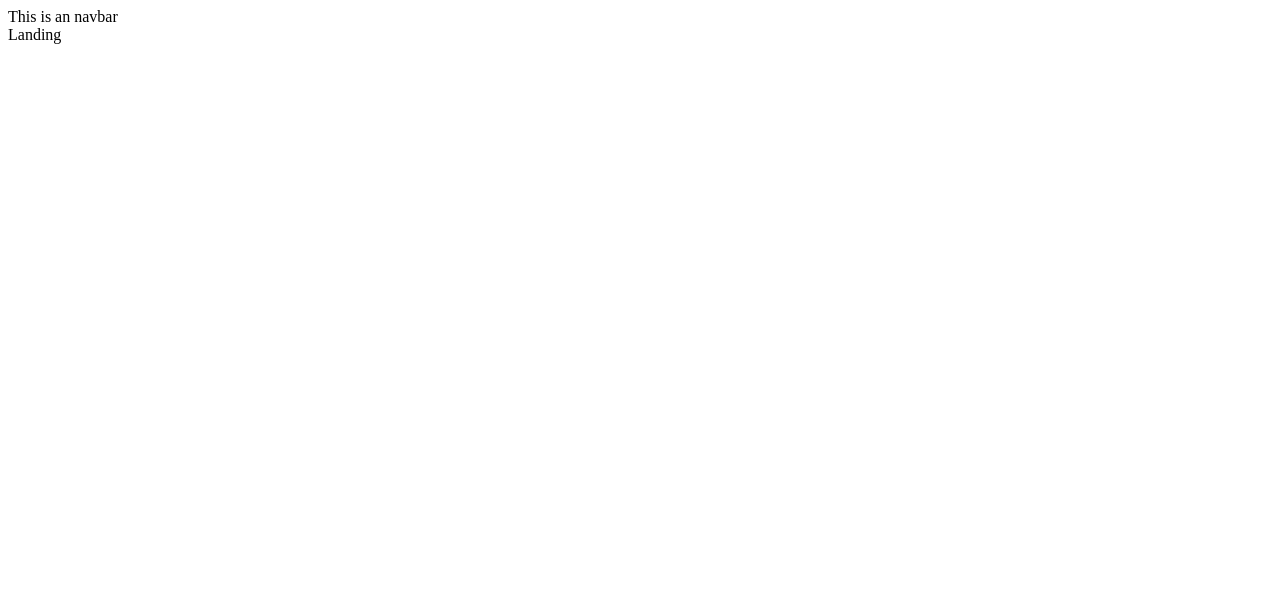
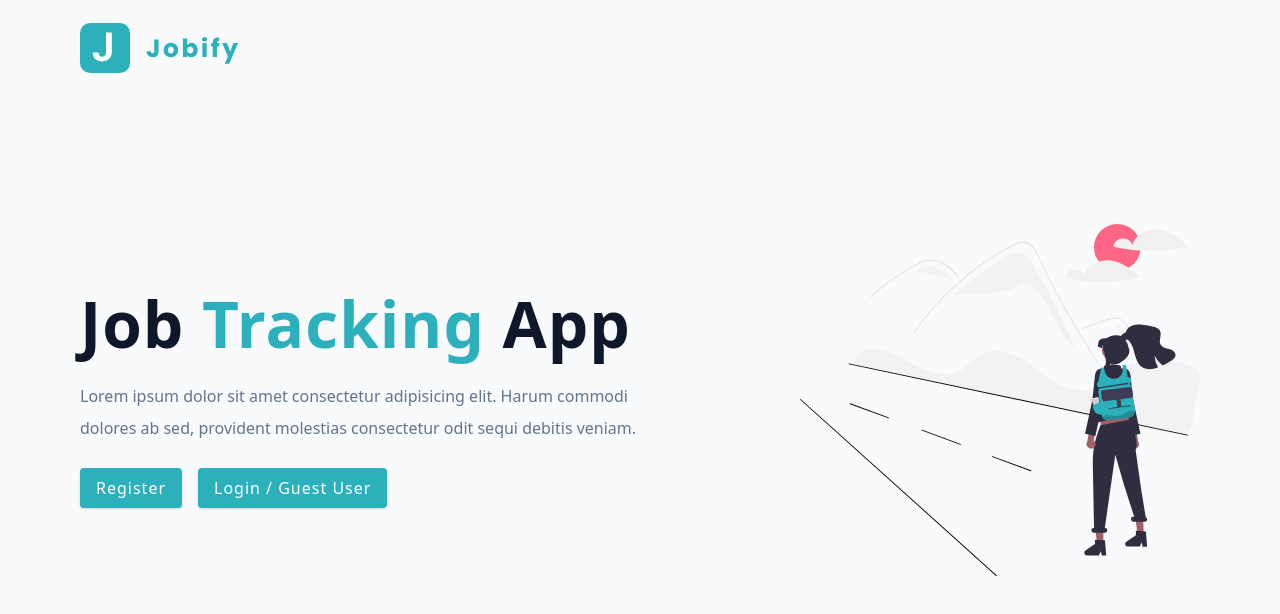
Before and after one commit to Theprathamshah/TalentHub, a React (Vite) app: page / in a window 1280 px wide. Shown: the top 614 px of the page. Built offline with nearby package versions, Linux system fonts and the light colour scheme.

Commit message:
added styling to landing page and completed it

```diff
--- a/src/assets/wrappers/LandingPage.js
+++ b/src/assets/wrappers/LandingPage.js
@@ -1,4 +1,4 @@
-import styled from 'styled-components';
+import styled from "styled-components";
 
 const Wrapper = styled.section`
 	nav {
--- /dev/null
+++ b/src/components/Logo.jsx
@@ -0,0 +1,6 @@
+import logo from "../assets/images/logo.svg";
+
+const Logo = () => {
+	return <img src={logo} alt='jobify' className='logo' />;
+};
+export default Logo;
--- /dev/null
+++ b/src/components/index.js
@@ -0,0 +1 @@
+export { default as Logo } from "./Logo";
--- a/src/index.css
+++ b/src/index.css
@@ -0,0 +1,360 @@
+/* ============= GLOBAL CSS =============== */
+
+*,
+::after,
+::before {
+    margin: 0;
+    padding: 0;
+    box-sizing: border-box;
+}
+
+html {
+    font-size: 100%;
+}
+
+/*16px*/
+
+:root {
+    /* colors */
+    --primary-50: #e0fcff;
+    --primary-100: #bef8fd;
+    --primary-200: #87eaf2;
+    --primary-300: #54d1db;
+    --primary-400: #38bec9;
+    --primary-500: #2cb1bc;
+    --primary-600: #14919b;
+    --primary-700: #0e7c86;
+    --primary-800: #0a6c74;
+    --primary-900: #044e54;
+
+    /* grey */
+    --grey-50: #f8fafc;
+    --grey-100: #f1f5f9;
+    --grey-200: #e2e8f0;
+    --grey-300: #cbd5e1;
+    --grey-400: #94a3b8;
+    --grey-500: #64748b;
+    --grey-600: #475569;
+    --grey-700: #334155;
+    --grey-800: #1e293b;
+    --grey-900: #0f172a;
+    /* rest of the colors */
+    --black: #222;
+    --white: #fff;
+    --red-light: #f8d7da;
+    --red-dark: #842029;
+    --green-light: #d1e7dd;
+    --green-dark: #0f5132;
+
+    --small-text: 0.875rem;
+    --extra-small-text: 0.7em;
+    /* rest of the vars */
+
+    --border-radius: 0.25rem;
+    --letter-spacing: 1px;
+    --transition: 0.3s ease-in-out all;
+    --max-width: 1120px;
+    --fixed-width: 600px;
+    --fluid-width: 90vw;
+    --nav-height: 6rem;
+    /* box shadow*/
+    --shadow-1: 0 1px 3px 0 rgba(0, 0, 0, 0.1), 0 1px 2px 0 rgba(0, 0, 0, 0.06);
+    --shadow-2: 0 4px 6px -1px rgba(0, 0, 0, 0.1),
+        0 2px 4px -1px rgba(0, 0, 0, 0.06);
+    --shadow-3: 0 10px 15px -3px rgba(0, 0, 0, 0.1),
+        0 4px 6px -2px rgba(0, 0, 0, 0.05);
+    --shadow-4: 0 20px 25px -5px rgba(0, 0, 0, 0.1),
+        0 10px 10px -5px rgba(0, 0, 0, 0.04);
+    /* DARK MODE */
+
+    --dark-mode-bg-color: #333;
+    --dark-mode-text-color: #f0f0f0;
+    --dark-mode-bg-secondary-color: #3f3f3f;
+    --dark-mode-text-secondary-color: var(--grey-300);
+
+    --background-color: var(--grey-50);
+    --text-color: var(--grey-900);
+    --background-secondary-color: var(--white);
+    --text-secondary-color: var(--grey-500);
+}
+
+.dark-theme {
+    --text-color: var(--dark-mode-text-color);
+    --background-color: var(--dark-mode-bg-color);
+    --text-secondary-color: var(--dark-mode-text-secondary-color);
+    --background-secondary-color: var(--dark-mode-bg-secondary-color);
+}
+
+body {
+    background: var(--background-color);
+    color: var(--text-color);
+    font-family: system-ui, -apple-system, BlinkMacSystemFont, 'Segoe UI', Roboto,
+        Oxygen, Ubuntu, Cantarell, 'Open Sans', 'Helvetica Neue', sans-serif;
+    font-weight: 400;
+    line-height: 1;
+}
+
+p {
+    margin: 0;
+}
+
+h1,
+h2,
+h3,
+h4,
+h5 {
+    margin: 0;
+    font-weight: 400;
+    line-height: 1;
+    text-transform: capitalize;
+    letter-spacing: var(--letter-spacing);
+}
+
+h1 {
+    font-size: clamp(2rem, 5vw, 5rem);
+    /* Large heading */
+}
+
+h2 {
+    font-size: clamp(1.5rem, 3vw, 3rem);
+    /* Medium heading */
+}
+
+h3 {
+    font-size: clamp(1.25rem, 2.5vw, 2.5rem);
+    /* Small heading */
+}
+
+h4 {
+    font-size: clamp(1rem, 2vw, 2rem);
+    /* Extra small heading */
+}
+
+h5 {
+    font-size: clamp(0.875rem, 1.5vw, 1.5rem);
+    /* Tiny heading */
+}
+
+/* BIGGER FONTS */
+/* h1 {
+  font-size: clamp(3rem, 6vw, 6rem);
+}
+
+h2 {
+  font-size: clamp(2.5rem, 5vw, 5rem);
+}
+
+h3 {
+  font-size: clamp(2rem, 4vw, 4rem);
+}
+
+h4 {
+  font-size: clamp(1.5rem, 3vw, 3rem);
+}
+
+h5 {
+  font-size: clamp(1rem, 2vw, 2rem);
+}
+ */
+
+.text {
+    margin-bottom: 1.5rem;
+    max-width: 40em;
+}
+
+small,
+.text-small {
+    font-size: var(--small-text);
+}
+
+a {
+    text-decoration: none;
+}
+
+ul {
+    list-style-type: none;
+    padding: 0;
+}
+
+.img {
+    width: 100%;
+    display: block;
+    object-fit: cover;
+}
+
+/* buttons */
+
+.btn {
+    cursor: pointer;
+    color: var(--white);
+    background: var(--primary-500);
+    border: transparent;
+    border-radius: var(--border-radius);
+    letter-spacing: var(--letter-spacing);
+    padding: 0.375rem 0.75rem;
+    box-shadow: var(--shadow-1);
+    transition: var(--transition);
+    text-transform: capitalize;
+    display: inline-block;
+}
+
+.btn:hover {
+    background: var(--primary-700);
+    box-shadow: var(--shadow-3);
+}
+
+.btn-hipster {
+    color: var(--primary-500);
+    background: var(--primary-200);
+}
+
+.btn-hipster:hover {
+    color: var(--primary-200);
+    background: var(--primary-700);
+}
+
+.btn-block {
+    width: 100%;
+}
+
+button:disabled {
+    cursor: wait;
+}
+
+.danger-btn {
+    color: var(--red-dark);
+    background: var(--red-light);
+}
+
+.danger-btn:hover {
+    color: var(--white);
+    background: var(--red-dark);
+}
+
+/* alerts */
+.alert {
+    padding: 0.375rem 0.75rem;
+    margin-bottom: 1rem;
+    border-color: transparent;
+    border-radius: var(--border-radius);
+}
+
+.alert-danger {
+    color: var(--red-dark);
+    background: var(--red-light);
+}
+
+.alert-success {
+    color: var(--green-dark);
+    background: var(--green-light);
+}
+
+/* form */
+
+.form {
+    width: 90vw;
+    max-width: var(--fixed-width);
+    background: var(--background-secondary-color);
+    border-radius: var(--border-radius);
+    box-shadow: var(--shadow-2);
+    padding: 2rem 2.5rem;
+    margin: 3rem auto;
+}
+
+.form-label {
+    display: block;
+    font-size: var(--small-text);
+    margin-bottom: 0.75rem;
+    text-transform: capitalize;
+    letter-spacing: var(--letter-spacing);
+    line-height: 1.5;
+}
+
+.form-input,
+.form-textarea,
+.form-select {
+    width: 100%;
+    padding: 0.375rem 0.75rem;
+    border-radius: var(--border-radius);
+    background: var(--background-color);
+    border: 1px solid var(--grey-300);
+    color: var(--text-color);
+}
+
+.form-input,
+.form-select,
+.form-btn {
+    height: 35px;
+}
+
+.form-row {
+    margin-bottom: 1rem;
+}
+
+.form-textarea {
+    height: 7rem;
+}
+
+::placeholder {
+    font-family: inherit;
+    color: var(--grey-400);
+}
+
+.form-alert {
+    color: var(--red-dark);
+    letter-spacing: var(--letter-spacing);
+    text-transform: capitalize;
+}
+
+/* alert */
+
+@keyframes spinner {
+    to {
+        transform: rotate(360deg);
+    }
+}
+
+.loading {
+    width: 6rem;
+    height: 6rem;
+    border: 5px solid var(--grey-400);
+    border-radius: 50%;
+    border-top-color: var(--primary-500);
+    animation: spinner 0.6s linear infinite;
+}
+
+/* title */
+
+.title {
+    text-align: center;
+}
+
+.title-underline {
+    background: var(--primary-500);
+    width: 7rem;
+    height: 0.25rem;
+    margin: 0 auto;
+    margin-top: 1rem;
+}
+
+.container {
+    width: var(--fluid-width);
+    max-width: var(--max-width);
+    margin: 0 auto;
+}
+
+/* BUTTONS AND BADGES */
+.pending {
+    background: #fef3c7;
+    color: #f59e0b;
+}
+
+.interview {
+    background: #e0e8f9;
+    color: #647acb;
+}
+
+.declined {
+    background: #ffeeee;
+    color: #d66a6a;
+}
--- a/src/pages/HomeLayout.jsx
+++ b/src/pages/HomeLayout.jsx
@@ -3,7 +3,6 @@
 const HomeLayout = () => {
 	return (
 		<div className=''>
-			<nav>This is an navbar</nav>
 			<Outlet />
 		</div>
 	);
--- a/src/pages/Landing.jsx
+++ b/src/pages/Landing.jsx
@@ -1,4 +1,36 @@
+import Wrapper from "../assets/wrappers/LandingPage";
+import main from "../assets/images/main.svg";
+import { Link } from "react-router-dom";
+import { Logo } from "../components";
+
 const Landing = () => {
-	return <div>Landing</div>;
+	return (
+		<Wrapper>
+			<nav>
+				<Logo />
+			</nav>
+			<div className='container page'>
+				<div className='info'>
+					<h1>
+						Job <span>Tracking</span> App
+					</h1>
+					<p>
+						Lorem ipsum dolor sit amet consectetur adipisicing elit.
+						Harum commodi dolores ab sed, provident molestias
+						consectetur odit sequi debitis veniam.
+					</p>
+
+					<Link to={"/register"} className='btn register-link'>
+						Register
+					</Link>
+					<Link to={"/register"} className='btn register-link'>
+						Login / Guest User
+					</Link>
+				</div>
+				<img src={main} alt='job hunt' className='img main-img' />
+			</div>
+		</Wrapper>
+	);
 };
+
 export default Landing;
```
Lines whose indentation alone changed are shown as unchanged.
